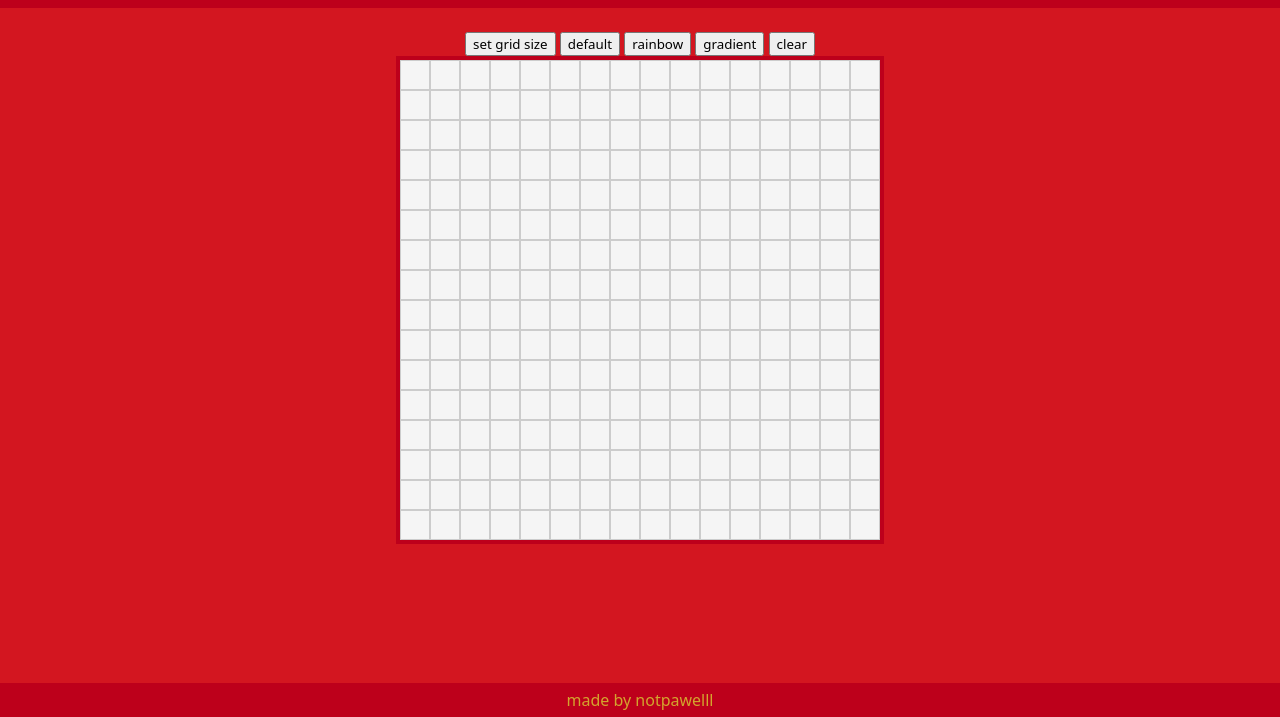
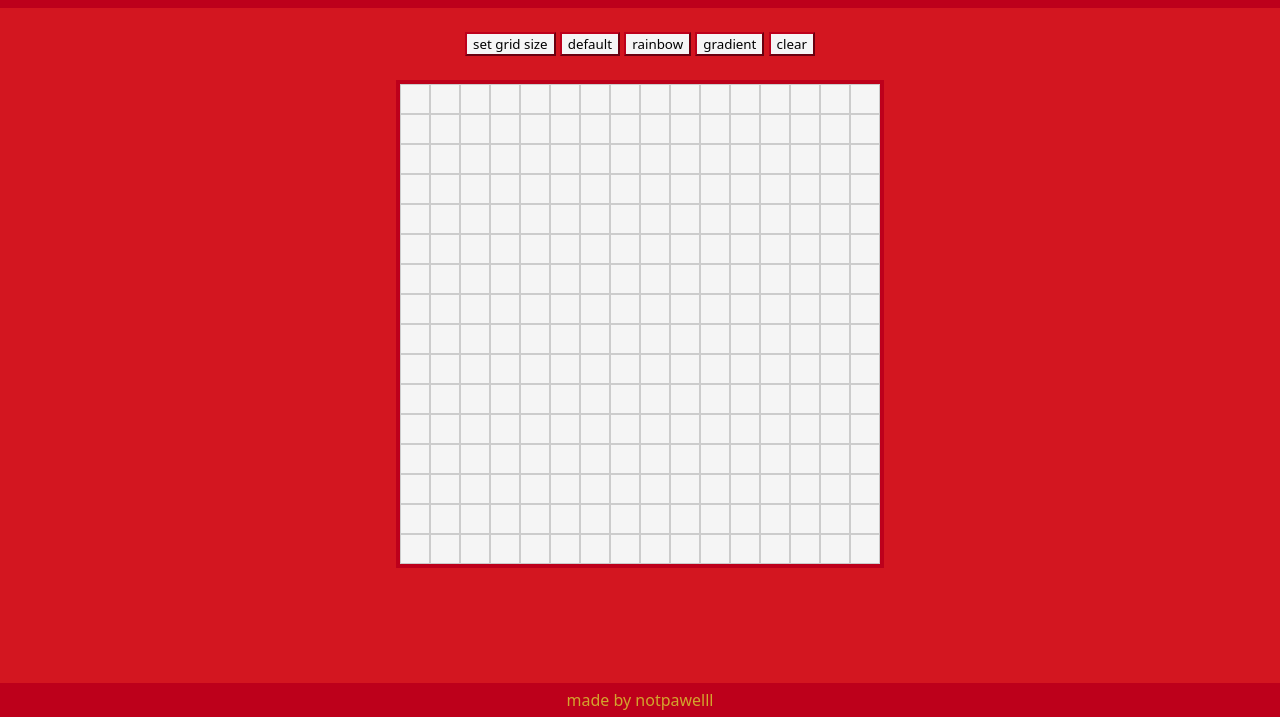
Before and after one commit to notpawelll/odin-etch-a-sketch, a plain HTML site: page index.html in a window 1280 px wide. Shown: the part 83-800 px from the top of the page. Drawn offline with Linux system fonts and the light colour scheme.

Commit message:
added button style

```diff
--- a/styles/styles.css
+++ b/styles/styles.css
@@ -60,6 +60,12 @@ body {
   align-items: center;
   width: 60%;
   padding: 24px 20%;
+  gap: 24px;
+}
+
+.button-settings {
+  background-color: whitesmoke;
+  border-color: #BD001B;
 }
 
 #grid-container {
@@ -78,8 +84,3 @@ body {
   justify-content: space-between;
   align-items: center;
 }
-
-.grid-cell {
-  /* background-color: hsl(0, 0%, 96%);
-  border: 1px solid hsl(0, 0%, 80%); */
-}
```
